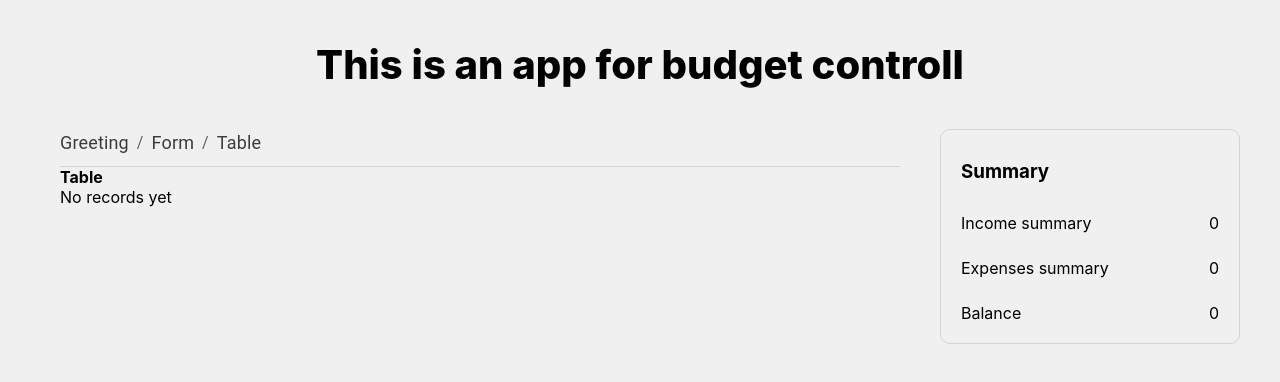
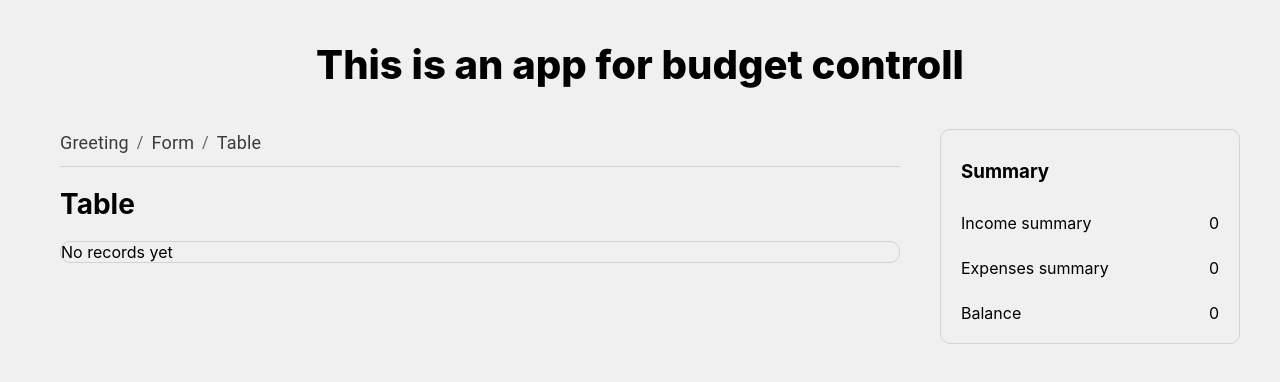
Before and after one commit to yupaziura/test-budget_app, a React (Create React App) app: page /table in a window 1280 px wide. Shown: the top 382 px of the page. Built offline with nearby package versions, Linux system fonts and the light colour scheme.

Commit message:
Add styles to Table and table page

```diff
--- a/src/components/Table/CustomTable.js
+++ b/src/components/Table/CustomTable.js
@@ -3,6 +3,8 @@ import TableBody from '@mui/material/TableBody';
 import TableCell from '@mui/material/TableCell';
 import TableHead from '@mui/material/TableHead';
 import TableRow from '@mui/material/TableRow';
+
+import './CustomTable.scss';
 
 
 function formatDate(string){
@@ -30,7 +32,7 @@ const CustomTable = ({data}) => {
                     </TableHead>
                     <TableBody>
                         {data.map((row, i) => (
-                            <TableRow key={i}>
+                            <TableRow key={i} style={{backgroundColor: row.type==='expenses'? '#c29c9c' : null}}>
                                 <TableCell align="right">{row.amount}</TableCell>
                                 <TableCell align="right">{row.type}</TableCell>
                                 <TableCell align="right">{formatDate(row.date)}</TableCell>
--- a/src/components/Table/CustomTable.scss
+++ b/src/components/Table/CustomTable.scss
@@ -0,0 +1,6 @@
+@import '../../styles/general';
+
+.table{
+    @include rounded-border;
+    padding: 0;
+}
--- a/src/pages/TablePage/TablePage.js
+++ b/src/pages/TablePage/TablePage.js
@@ -1,9 +1,11 @@
 import CustomTable from '../../components/Table/CustomTable';
+
+import './TablePage.scss';
 
 const TablePage = ({data}) => {
     return (
         <>
-            <h4>Table</h4>
+            <h3 className='table-page_header'>Table</h3>
             <CustomTable data={data}/>
         </>
     )
--- a/src/pages/TablePage/TablePage.scss
+++ b/src/pages/TablePage/TablePage.scss
@@ -0,0 +1,4 @@
+.table-page_header{
+    margin: 20px 0;
+    font-size: 28px;
+}
```
